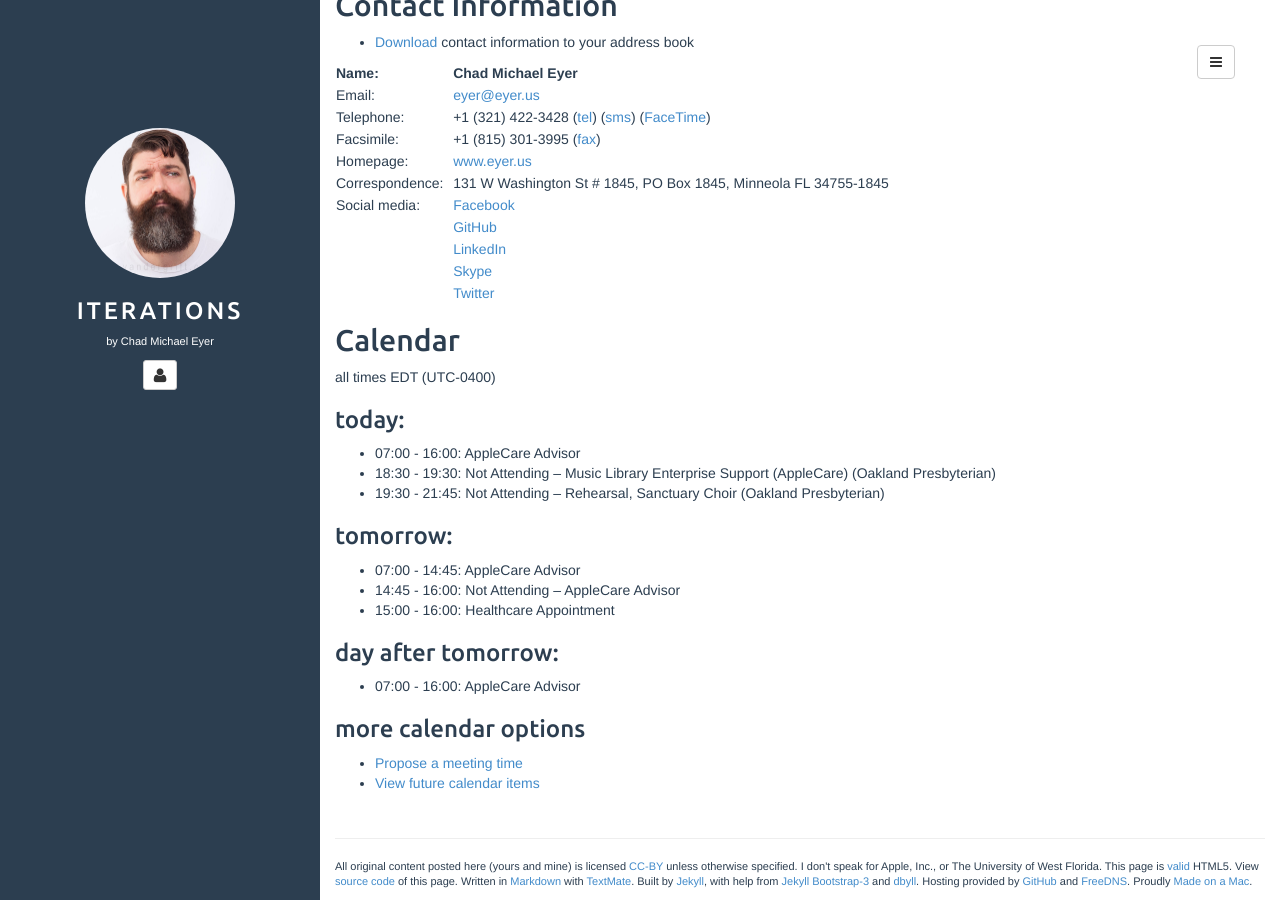
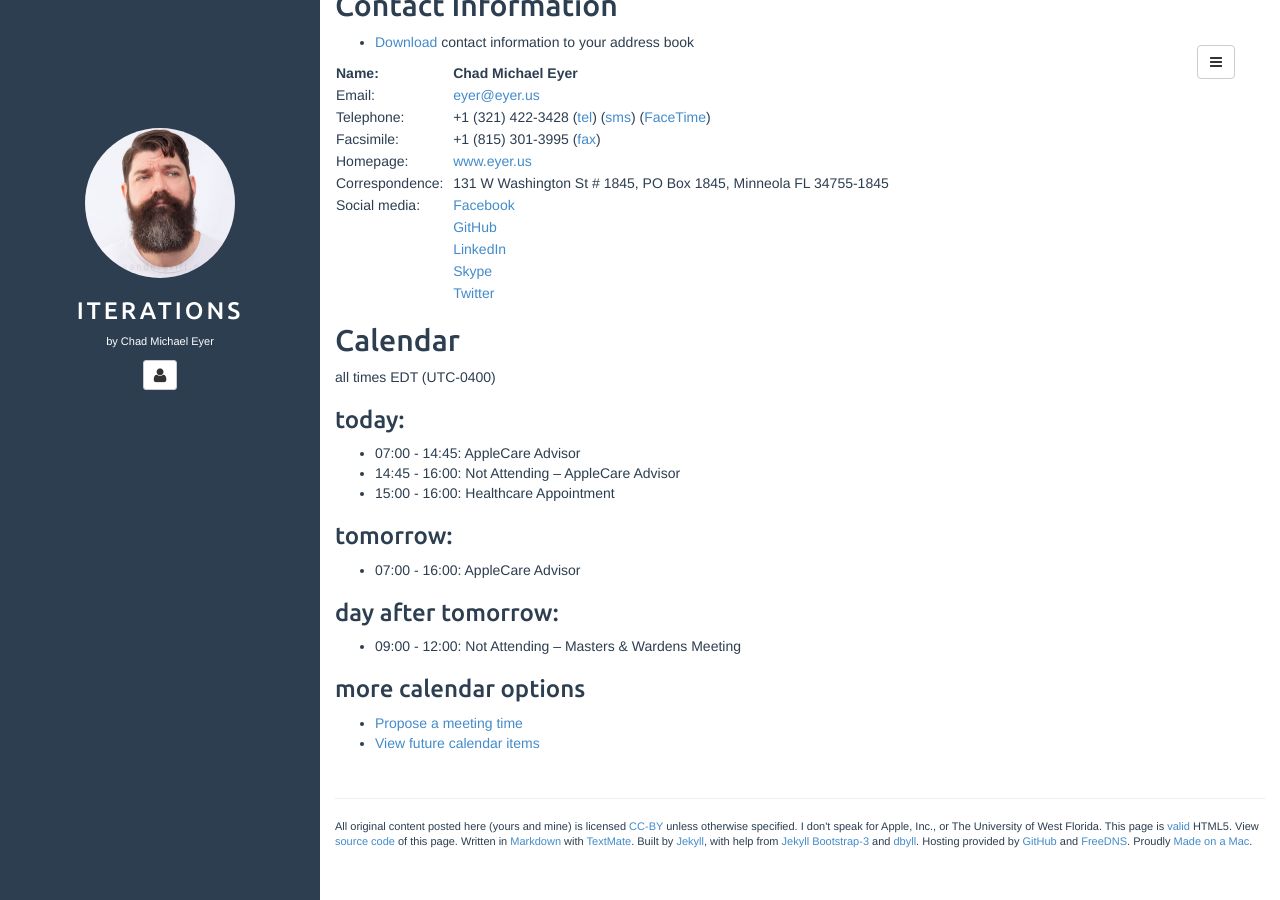
Before and after one commit to chadmichaeleyer/chadmichaeleyer.github.io, a Jekyll site: the page built from about.md, in a window 1280 px wide and 900 px high, scrolled down 1110 px. Built offline with Jekyll 4.4.1, drawn with Linux system fonts in a browser that asks for light colours.

Commit message:
calendar update

```diff
--- a/calendar.markdown
+++ b/calendar.markdown
@@ -1,17 +1,15 @@
 all times EDT (UTC-0400)
 
 ### today:
-
-* 07:00 - 16:00: AppleCare Advisor
-* 18:30 - 19:30: Not Attending – Music Library Enterprise Support (AppleCare) (Oakland Presbyterian)
-* 19:30 - 21:45: Not Attending – Rehearsal, Sanctuary Choir (Oakland Presbyterian)
-
-### tomorrow:
 
 * 07:00 - 14:45: AppleCare Advisor
 * 14:45 - 16:00: Not Attending – AppleCare Advisor
 * 15:00 - 16:00: Healthcare Appointment
 
+### tomorrow:
+
+* 07:00 - 16:00: AppleCare Advisor
+
 ### day after tomorrow:
 
-* 07:00 - 16:00: AppleCare Advisor
+* 09:00 - 12:00: Not Attending – Masters & Wardens Meeting
```
Also changed, not shown: calendar-year.markdown (+4 -6 lines).
